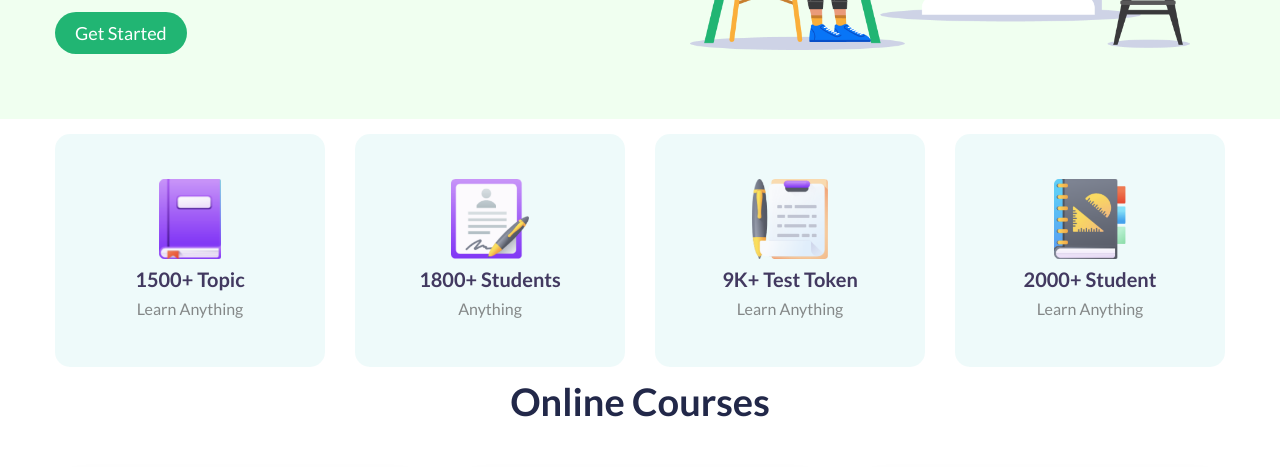
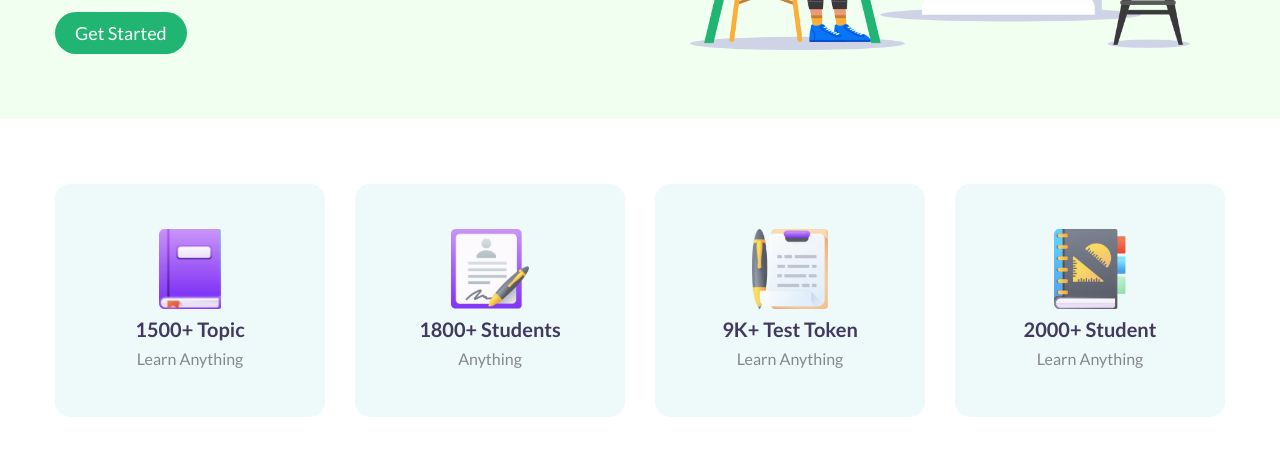
Before and after one commit to Tania415/E-school, a plain HTML site: page index.html in a window 1280 px wide. Shown: the part 445-912 px from the top of the page. Drawn offline with Linux system fonts and the light colour scheme.

Commit message:
Update style.css

```diff
--- a/css/style.css
+++ b/css/style.css
@@ -150,7 +150,7 @@ nav ul li a:hover{
 /******* feature section *********/
 
 .feature-section{
-	padding: 50px 0:;
+	padding: 50px 0;
 }
 
 .feature{
```
